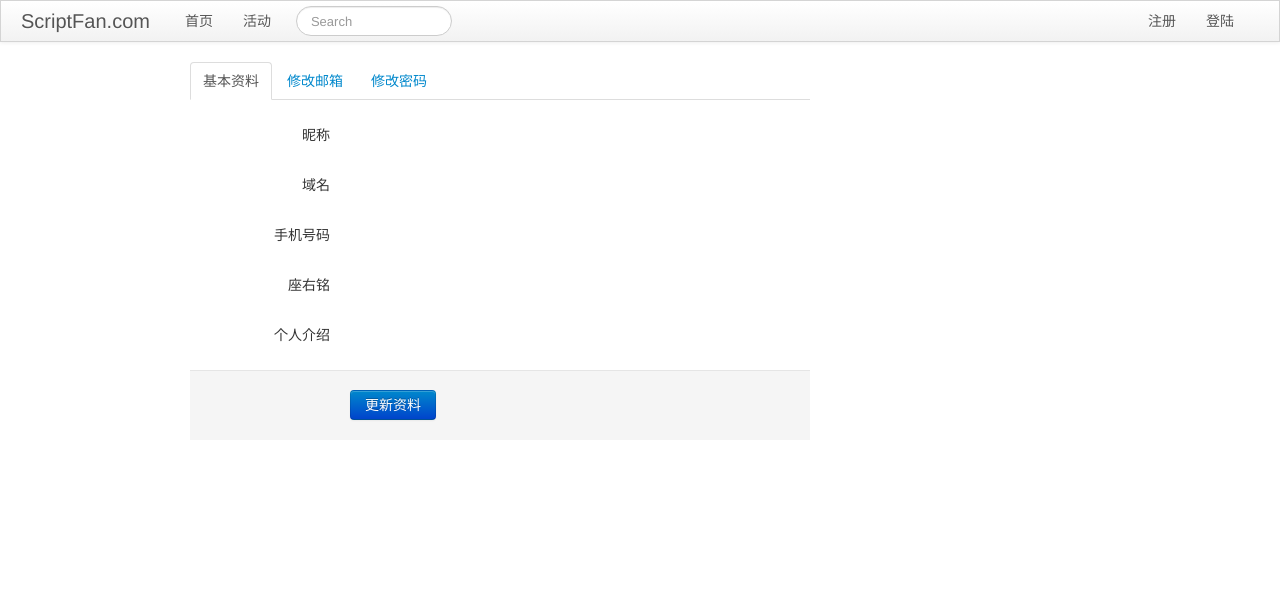
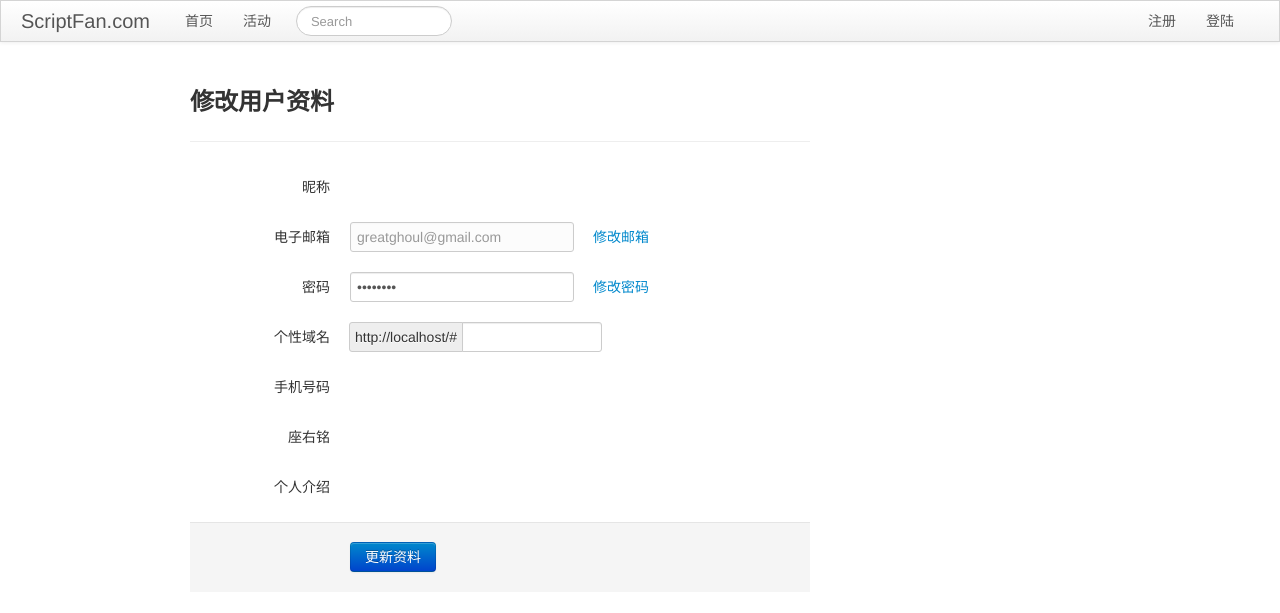
Before and after one commit to ScriptFan/ScriptFan.com, a Python web app: template website/scriptfan/templates/user/edit.html in a window 1280 px wide. Shown: the top 613 px of the page. Run offline with Jinja, Linux system fonts and the light colour scheme; the template is opened without the code that fills it, so the values that code supplies are empty; some libraries are stand-ins or nearby versions.

Commit message:
更新用户资料修改页面

```diff
--- /dev/null
+++ b/website/scriptfan/static/scripts/user-edit.js
@@ -0,0 +1,13 @@
+/**
+ * 用户资料修改
+ *
+ * @author greatghoul
+ */
+$(function() {
+    var $form = $('#form-user-edit');
+    var $submit = $form.find(':submit');
+
+    $form.submit(function(event) {
+        event.preventDefault();
+    });
+});
--- a/website/scriptfan/templates/user/edit.html
+++ b/website/scriptfan/templates/user/edit.html
@@ -1,50 +1,59 @@
 {% extends "base.html" %}
-{% block title %}会员资料修改{% endblock %}
+{% block title %}资料修改{% endblock %}
 
 {% block scripts %}
+<script type="text/javascript" src="{{ static('scripts/user-edit.js') }}"></script>
 {% endblock %}
 
 {% block content %}
-<div class="tabbable">
-    <ul class="nav nav-tabs">
-        <li class="active"><a href="#tab-basic" data-toggle="tab">基本资料</a></li>
-        <li><a href="#tab-email" data-toggle="tab">修改邮箱</a></li>
-        <li><a href="#tab-password" data-toggle="tab">修改密码</a></li>
-    </ul>
-    <div class="tab-content">
-        <div class="tab-pane active" id="tab-basic">
-            <form action="{{ url_for('user.edit') }}" class="form-horizontal" id="form-userinfo" method="post">
+<div class="page-header">
+  <h3>修改用户资料</h3>
+</div>
+
+<form action="{{ url_for('user.edit') }}" class="form-horizontal" id="form-user-edit" method="post">
     {{ form.hidden_tag() }}
-                <div class="control-group {{ form.nickname.errors and 'error' }}">
+    <div class="control-group">
         <label class="control-label">昵称</label>
         <div class="controls">
             {{ form.nickname }}
-                        <span class="help-inline">{{ form.nickname.errors | first }}</span>
+            <span class="help-inline"></span>
         </div>
     </div>
 
-                {% if not form.slug.value %}
-                <div class="control-group {{ form.slug.errors and 'error' }}">
-                    <label class="control-label">域名</label>
+    <div class="control-group">
+        <label class="control-label">电子邮箱</label>
         <div class="controls">
-                        {{ form.slug }}
-                        <span class="help-inline">{{ form.slug.errors | first }}</span>
+            <span class="input-large uneditable-input">greatghoul@gmail.com</span>
+            <button class="btn btn-link">修改邮箱</button>
         </div>
     </div>
-                {% else %}
+
     <div class="control-group">
-                    <label class="control-label">域名</label>
+        <label class="control-label">密码</label>
         <div class="controls">
-                        <span class="input-large uneditable-input">{{ form.slug.value }}</span>
+            <input type="password" value="********" />
+            <button class="btn btn-link">修改密码</button>
         </div>
     </div>
+
+    <div class="control-group">
+        <label class="control-label">个性域名</label>
+        <div class="controls">
+            {% if form.slug.value %}
+            <a class="btn btn-link">{{ request.url_root + url_for('user.profile') + form.slug.value }}</span>
+            {% else %}
+            <div class="input-prepend">
+                <span class="add-on">{{ request.url_root + url_for('user.profile') }}</span><input class="span2" id="prependedInput" size="16" type="text" value="{{ form.slug.value }}" />
+            </div>
             {% endif %}
+        </div>
+    </div>
 
-                <div class="control-group {{ form.phone.errors and 'error' }}">
+    <div class="control-group">
         <label class="control-label">手机号码</label>
         <div class="controls">
             {{ form.phone }}
-                        <span class="help-inline">{{ form.phone.errors | first }}</span>
+            <span class="help-inline"></span>
             <div>
                 {% for radio in form.phone_status %}
                 <label class="radio inline">
@@ -54,31 +63,29 @@
             </div>
         </div>
     </div>
-                <div class="control-group {{ form.motoo.errors and 'error' }}">
+
+    <div class="control-group">
         <label class="control-label">座右铭</label>
         <div class="controls">
             {{ form.motoo }}
-                        <span class="help-inline">{{ form.motoo.errors | first }}</span>
+            <span class="help-inline"></span>
         </div>
     </div>
-                <div class="control-group {{ form.introduction.errors and 'error' }}">
+
+    <div class="control-group">
         <label class="control-label">个人介绍</label>
         <div class="controls">
             {{ form.introduction }}
-                        <span class="help-block">{{ form.introduction.errors | first }}</span>
+            <span class="help-block"></span>
         </div>
     </div>
-                {% if error %}
-                    <div class="alert alert-error">
-                        <strong>错误：</strong> {{ error }}
-                    </div>
-                {% endif %}
+
     <div class="form-actions">
-                    <button type="submit" class="btn btn-primary">更新资料</button>
+        <button type="submit" class="btn btn-primary" data-loading-text="提交中...">更新资料</button>
     </div>
 </form>
-        </div><!-- #tab-basic -->
 
+       <!--
         <div class="tab-pane" id="tab-email">
             <form action="" class="form-horizontal" id="form-email" method="post">
                 <div class="control-group">
@@ -95,7 +102,7 @@
                     <button type="submit" class="btn btn-primary">发送验证邮件</button>
                 </div>
             </form>
-        </div><!-- #tab-email -->
+        </div>
 
         <div class="tab-pane" id="tab-password">
             <form action="" class="form-horizontal" id="form-email" method="post">
@@ -124,5 +131,5 @@
                     <button type="submit" class="btn btn-primary">更改密码</button>
                 </div>
             </div>
-    </div><!-- .tab-content -->
+        -->
 {% endblock %}
```
Lines whose indentation alone changed are shown as unchanged.
